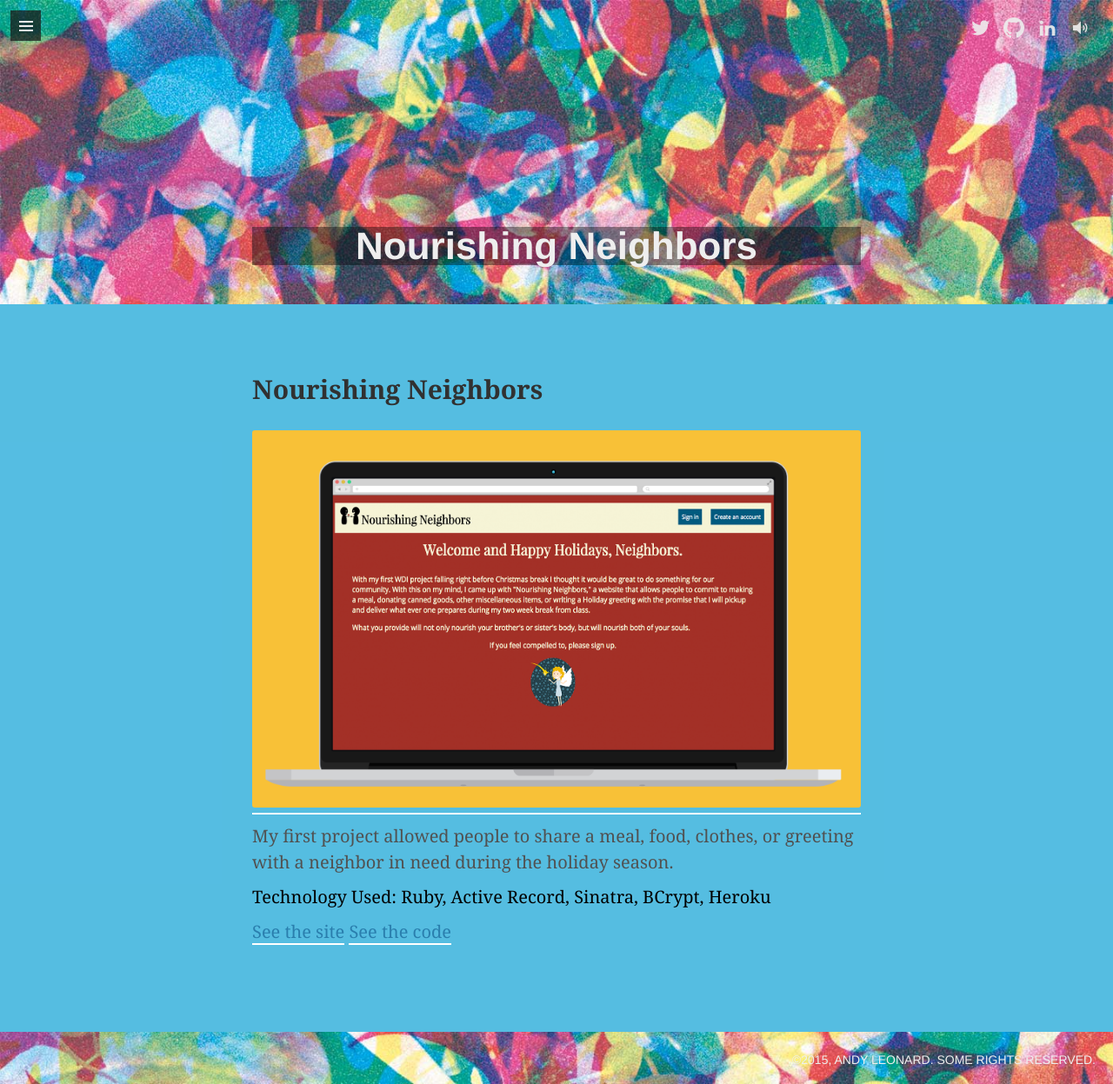
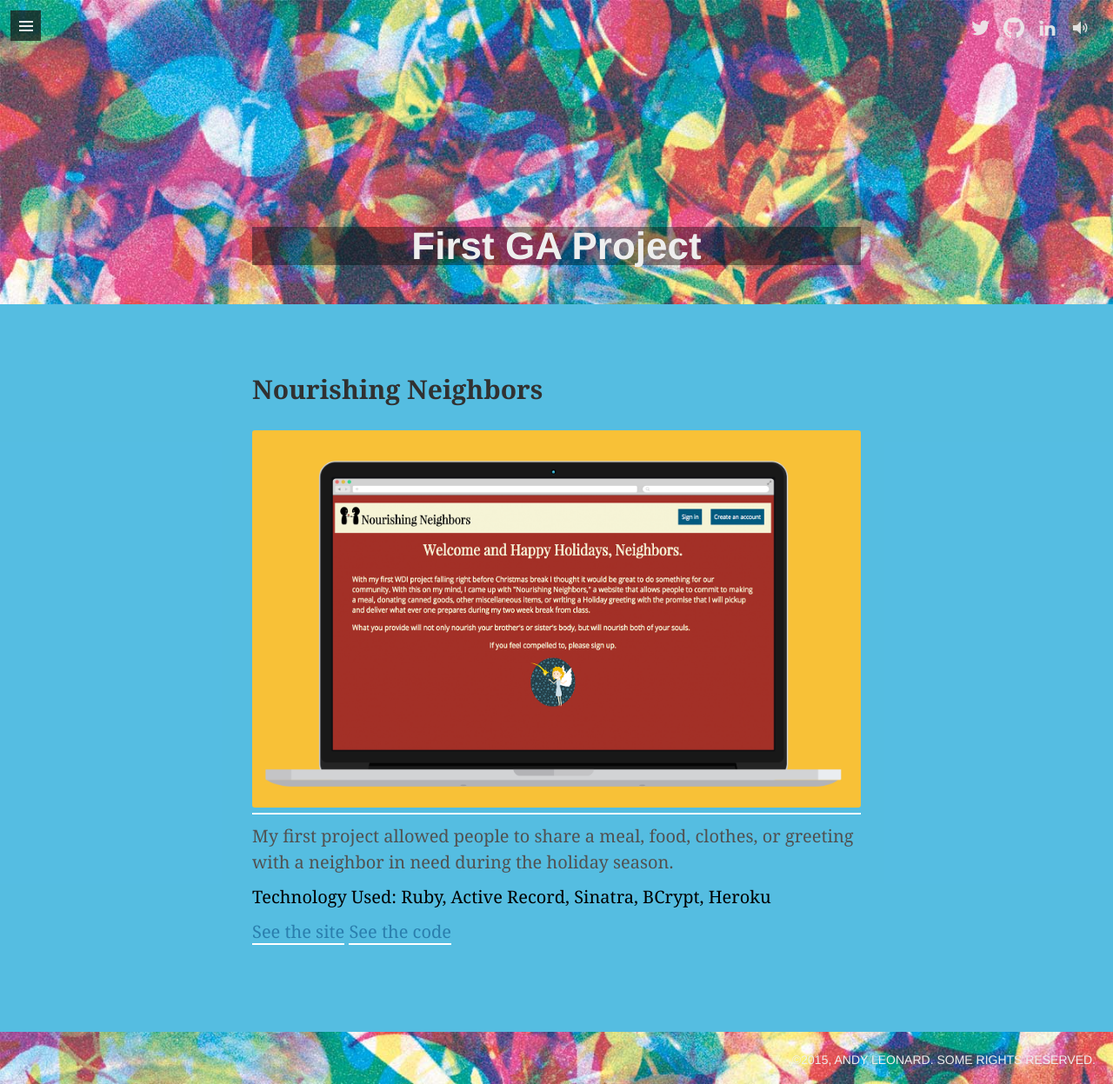
Before and after one commit to ALeonard90/ALeonard90.github.io, a Jekyll site: the page built from nourishing.md, in a window 1280 px wide. Shown: the whole page at 87% size. Built offline with Jekyll 4.4.1, drawn with Linux system fonts in a browser that asks for light colours; nearby versions of some CDN libraries; some web fonts are replaced.

Commit message:
top margins

```diff
--- a/_layouts/nourishing.html
+++ b/_layouts/nourishing.html
@@ -5,7 +5,7 @@
 <header class="clean" style="height: 350px; background-image: url(../assets/images/Caribou.jpg); {% if site.parallax != true %}background-attachment: scroll;{% endif %}" data-stellar-background-ratio="0.5" data-stellar-horizontal-offset="50">
 	{% include top.html %}
 	</div>
-	<div id="post-info" style="bottom: 30px; text-align: center; line-height: 45px;" data-stellar-ratio="0.7">
+	<div id="post-info" style="bottom: 15px; text-align: center; line-height: 45px;" data-stellar-ratio="0.7">
 		<h1>{{ page.title }}</h1>
 	</div>
 </header>
--- a/nourishing.md
+++ b/nourishing.md
@@ -1,6 +1,6 @@
 ---
 layout: project
-title: Nourishing Neighbors
+title: First GA Project
 image: true
 ---
 
```
Also changed, not shown: dctunez.md (+1 -1 lines), wanderlust.md (+1 -1 lines).
